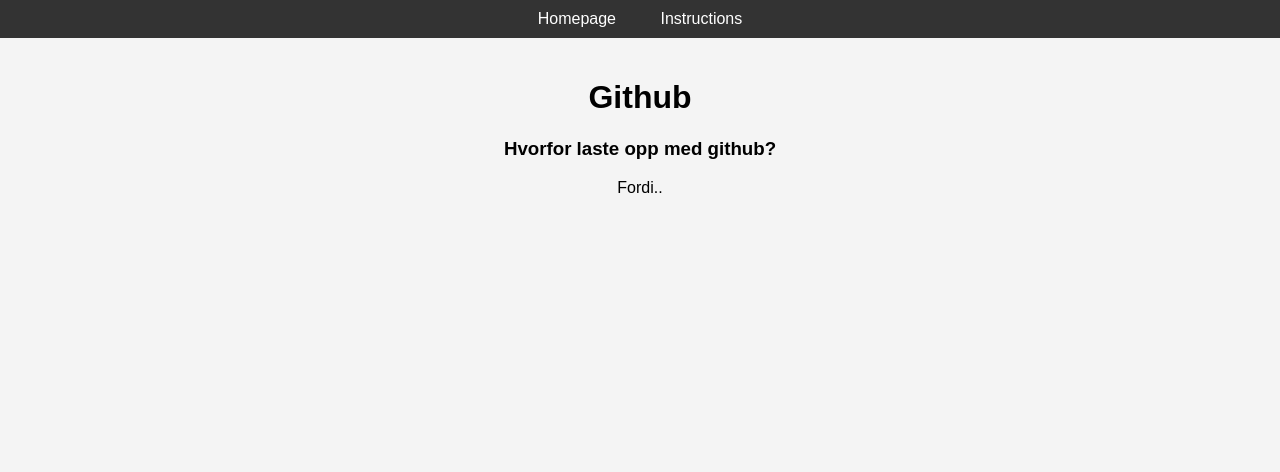
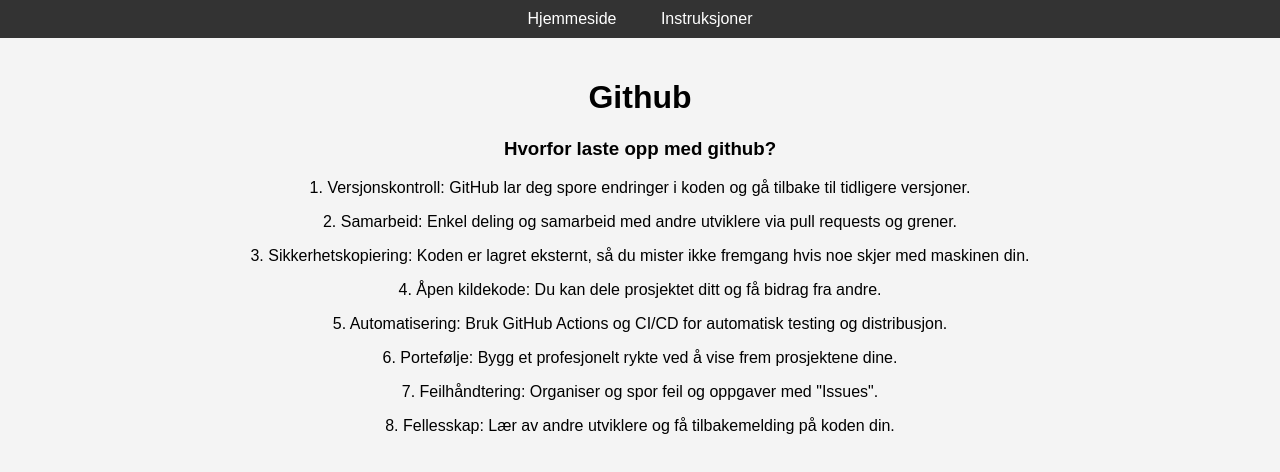
Before and after one commit to Cr4sh07/Eksamens-ving, a plain HTML site: page index.html in a window 1280 px wide. Drawn offline with Linux system fonts and the light colour scheme.

Commit message:
lagt til bilder og info på hjemmeside

```diff
--- a/index.html
+++ b/index.html
@@ -30,23 +30,50 @@
         .navbar a:hover {
             background-color: #555;
         }
+        .instructions-img {
+            max-width: 80%;
+            height: auto;
+            margin: 20px 0;
+            border: 1px solid #ccc;
+            border-radius: 10px;
+        }
     </style>
 </head>
 <body>
     <div class="navbar">
-        <a href="#" onclick="showTab('home')">Homepage</a>
-        <a href="#" onclick="showTab('instructions')">Instructions</a>
+        <a href="#" onclick="showTab('Hjemmeside')">Hjemmeside</a>
+        <a href="#" onclick="showTab('Instruksjoner')">Instruksjoner</a>
     </div>
 
-    <div id="home" class="content active">
+    <div id="Hjemmeside" class="content active">
         <h1>Github</h1>
         <h3>Hvorfor laste opp med github?</h3>
-        <p>Fordi..</p>
+        <p>1. Versjonskontroll: GitHub lar deg spore endringer i koden og gå tilbake til tidligere versjoner.</p>
+        <p>2. Samarbeid: Enkel deling og samarbeid med andre utviklere via pull requests og grener.</p>
+        <p>3. Sikkerhetskopiering: Koden er lagret eksternt, så du mister ikke fremgang hvis noe skjer med maskinen din.</p>
+        <p>4. Åpen kildekode: Du kan dele prosjektet ditt og få bidrag fra andre.</p>
+        <p>5. Automatisering: Bruk GitHub Actions og CI/CD for automatisk testing og distribusjon.</p>
+        <p>6. Portefølje: Bygg et profesjonelt rykte ved å vise frem prosjektene dine.</p>
+        <p>7. Feilhåndtering: Organiser og spor feil og oppgaver med "Issues".</p>
+        <p>8. Fellesskap: Lær av andre utviklere og få tilbakemelding på koden din.</p>
     </div>
 
-    <div id="instructions" class="content">
+    <div id="Instruksjoner" class="content">
         <h1>Instruksjoner</h1>
-        <p>Tutorial</p>
+        <h3>Hvordan man laster opp kode til GitHub repository</h3>
+        <p>Steg 1:</p>
+        <img src="Screenshot 2025-04-04 at 09.36.08.png" alt="Step 1" class="instruksjoner-img">
+
+        <p>Steg 2:</p>
+        <img src="Screenshot 2025-04-04 at 09.38.54.png" alt="Step 2" class="instruksjoner-img">
+
+        <p>Steg 3:</p>
+        <img src="Screenshot 2025-04-04 at 09.40.12.png" alt="Step 3" class="instruksjoner-img">
+
+        <p>Steg 4:</p>
+        <img src="Screenshot 2025-04-04 at 09.41.47.png" alt="Step 4" class="instruksjoner-img">
+
+        <p>Steg 5:</p>
     </div>
     <script>
         function showTab(id) {
```
Also changed, not shown: Screenshot 2025-04-04 at 09.36.08.png (added), Screenshot 2025-04-04 at 09.38.54.png (added), Screenshot 2025-04-04 at 09.40.12.png (added), Screenshot 2025-04-04 at 09.41.47.png (added), 2 other files.
